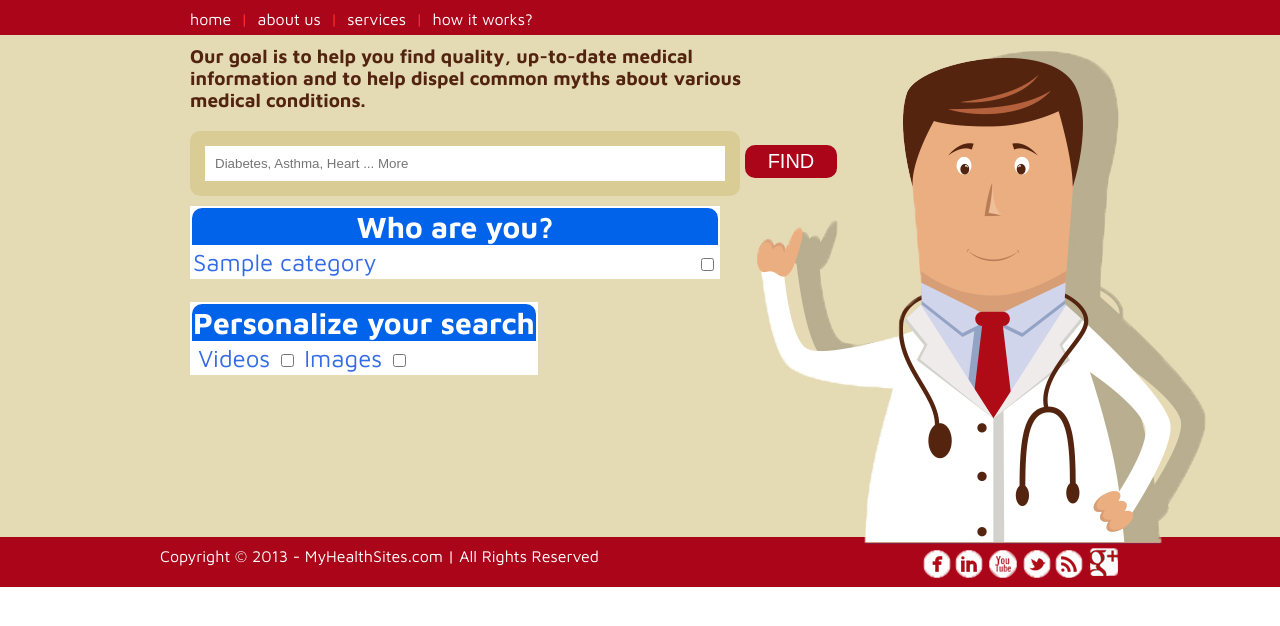
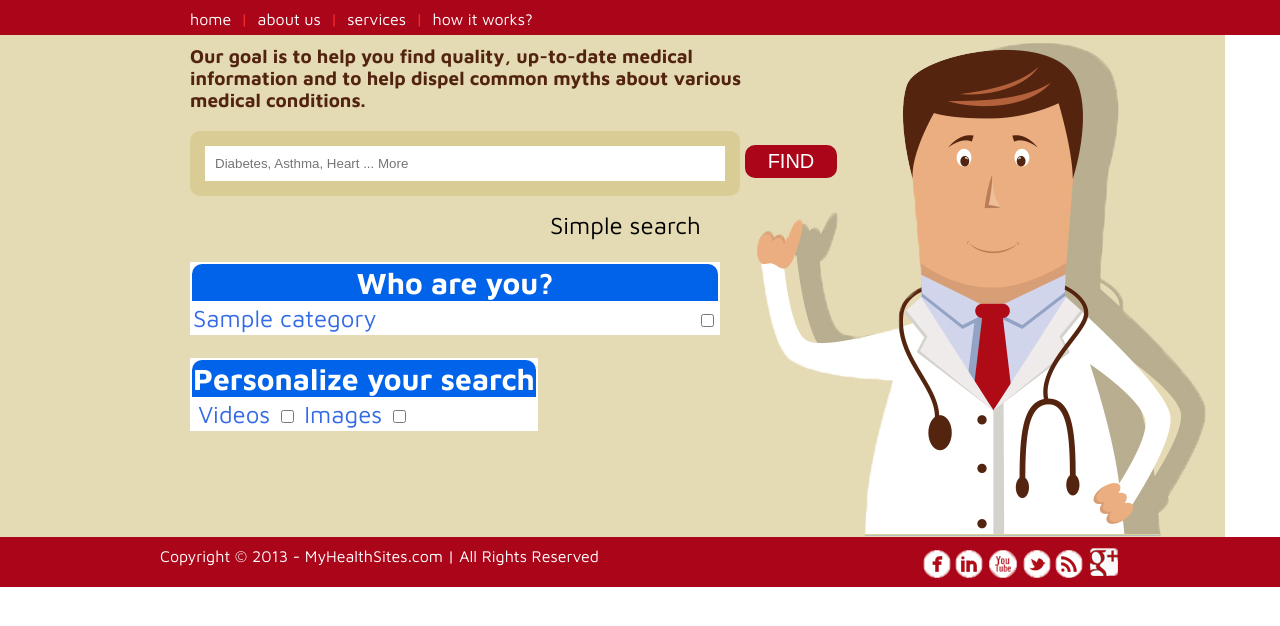
Before and after one commit to anochens/475-Pitt-Health-backend, a PHP site: page / in a window 1280 px wide. Shown: the part 120-746 px from the top of the page. Run offline with PHP 8.4, Linux system fonts and the light colour scheme; tables that the repository leaves empty or names only in its code hold one stand-in row (values such as "Sample post"); some libraries are stand-ins or nearby versions.

Commit message:
Simple search button added

```diff
--- a/beta/filtering_interface.php
+++ b/beta/filtering_interface.php
@@ -25,7 +25,24 @@ $(document).ready(function() {
 	});
 });
 
+function toggleAdvanced() {
+   $('.filtering_wrapper').toggle(600);
+
+	if($('#toggler_link').html() == 'Simple search') {
+   	$('#toggler_link').html('Advanced search');
+	}
+	else {
+   	$('#toggler_link').html('Simple search');
+	}
+}
+
 </script>
+
+<div id='toggler'>
+	<a onclick='toggleAdvanced();' id='toggler_link'>Simple search</a>
+</div>
+
+<br/>
 
 <div class='filtering_wrapper' class='generic_background_section'>
 	<table>
--- a/beta/styles/main.css
+++ b/beta/styles/main.css
@@ -2,7 +2,7 @@
 body { margin: 0px; font-family: 'Maven Pro', sans-serif; z-index:1 }
 
 /* CSS realated to the main content wrapper of the page */
-#main_wrapper { background-color: rgb(228,219,181); padding-top: 10px; min-height: 492px; max-height:1500px;width:100%; display:table }
+#main_wrapper { background-color: rgb(228,219,181); padding-top: 10px; min-height: 492px; max-height:1500px;min-width: 1225px;display:table }
 #main_wrapper_results { background-color: rgb(228,219,181); padding-top: 10px; overflow: hidden; height: 1400px; }
 #content_wrapper { margin-left:190px;}
 
@@ -11,10 +11,10 @@ body { margin: 0px; font-family: 'Maven Pro', sans-serif; z-index:1 }
 
 /* CSS related to the header */
 #headerimgdiv { position: absolute; left: 190px; }
-#header { height: 120px; background-color: rgb(246,246,246); }
+#header { min-width:1225px; height: 120px; background-color: rgb(246,246,246); }
 
 /* CSS related to the navbar */
-#navbar { background-color: rgb(171,5,26); padding-top: 10px; padding-bottom: 10px; height: 15px; }
+#navbar { min-width:1225px; background-color: rgb(171,5,26); padding-top: 10px; padding-bottom: 10px; height: 15px; }
 #sub_navbar { color: white; position: absolute; left: 190px; }
 #homelink { color: white; }
 #aboutlink { color: white; }
@@ -74,12 +74,15 @@ span #next_page { color: rgb(171,5,25); margin: 10px; text-align: center; }
 #search_button:hover { background-color: #ff322f; }
 
 /* CSS related to the main search basic page */
-#doctor_picture_div {position: absolute;top: 170px; left: 755px; }
+#doctor_picture_div {position: absolute;top: 162px; left: 755px; }
 #cartoon_doctor_img { position:relative;z-index:2 }
 
 /* CSS related to filtering interface */
 .filtering_wrapper { background-color:white; display:inline-block; padding:5px, padding-bottom:10px;margin-bottom:20px}
 .filtering_wrapper td {color: rgb(52,107,229); font-size:150%;;  }
+
+#toggler { padding:5px; position:relative; right:0px; }
+#toggler_link { font-size:150%; position:relative; left:355px;cursor: pointer; text-align:right}
 .left {width:500px; }
 
 /* CSS for general bar */
```
